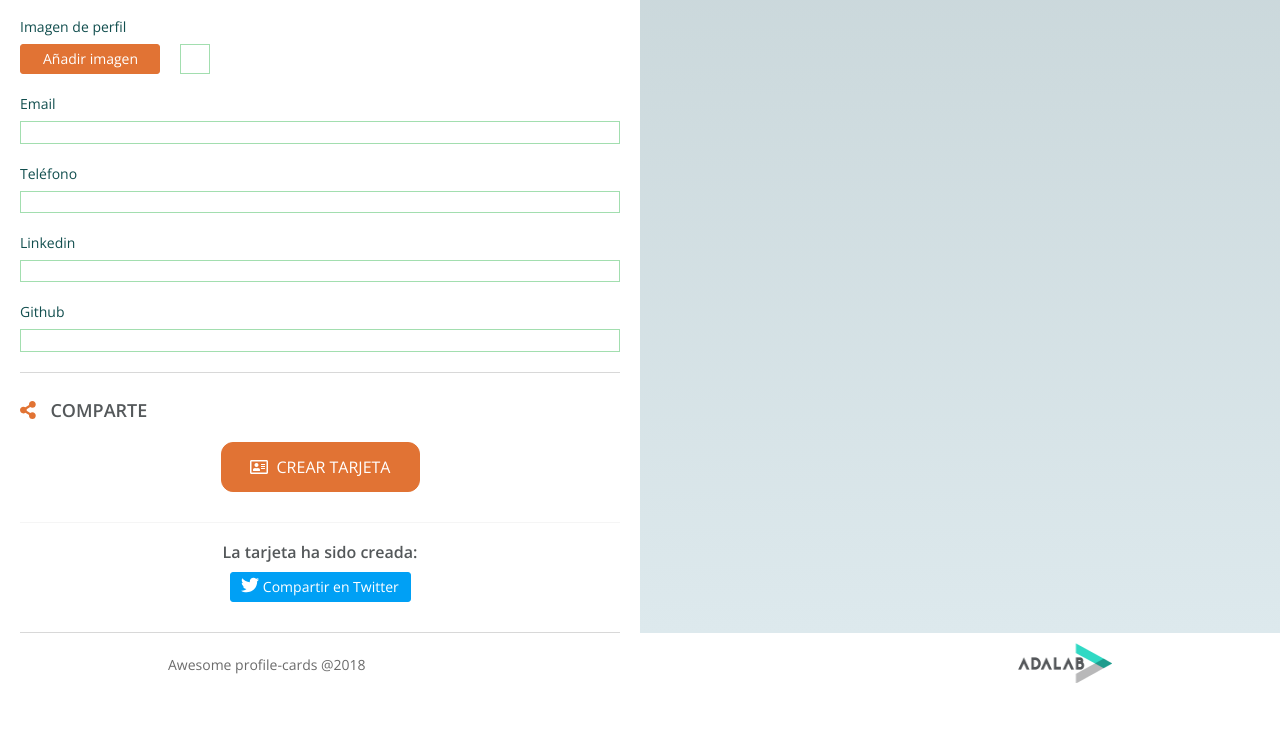
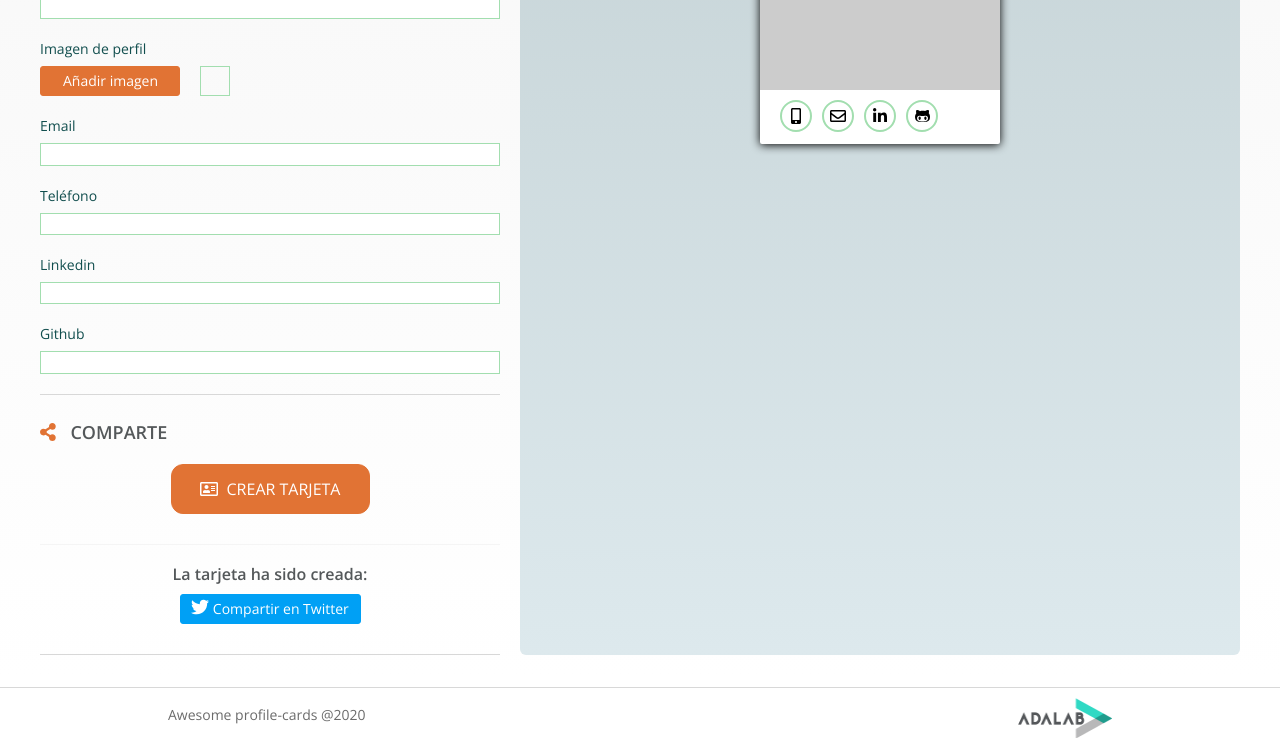
Before and after one commit to elevalgue/KardMA-Card-Maker-App, a website: page src/html/profilecards.html in a window 1280 px wide. Shown: the part 551-1303 px from the top of the page. Before the commit the page ends 1248 px from the top, so only its background shows below. Drawn offline with nearby package versions, Linux system fonts and the light colour scheme; files that its build step writes are made by us from their sources; placeholder pictures from the web are drawn by us; files whose address does not match are found by name.

Commit message:
add changes in tablet and desktop preview

```diff
--- a/src/html/partials/footer.html
+++ b/src/html/partials/footer.html
@@ -1,10 +1,14 @@
 <footer class="footer">
-    <div class="wrapper">
-        <span class="copy">Awesome profile-cards @2018</span>
-        <div class="logo">
-            <a href="https://adalab.es/" title="Ir a la web de Adalab">
-                <img class="logo--image" src="./assets/images/logo-adalab.png" alt="Logo de Adalab">
-            </a>
-        </div>
+  <div class="wrapper">
+    <span class="copy">Awesome profile-cards @2020</span>
+    <div class="logo">
+      <a href="https://adalab.es/" title="Ir a la web de Adalab">
+        <img
+          class="logo--image"
+          src="./assets/images/logo-adalab.png"
+          alt="Logo de Adalab"
+        />
+      </a>
     </div>
+  </div>
 </footer>
--- a/src/scss/core/_reset.scss
+++ b/src/scss/core/_reset.scss
@@ -147,6 +147,7 @@
 
 img {
   border-style: none;
+  width: 100%;
 }
 
 /* Forms
--- a/src/scss/layout/_custom.scss
+++ b/src/scss/layout/_custom.scss
@@ -2,6 +2,9 @@
 .wrapper__custom {
   padding-left: 20px;
   padding-right: 20px;
+  @include tablet {
+    padding-left: 0;
+  }
 }
 .article__form__noborder {
   border: none;
@@ -9,7 +12,7 @@
 .section__custom {
   font-family: $font-primary;
   font-weight: $font-weight-semibold;
-  @media all and (min-width: 768px){
+  @include tablet {
     grid-column: 1 / 2;
     grid-row: 1 / 1;
   }
--- a/src/scss/layout/_footer.scss
+++ b/src/scss/layout/_footer.scss
@@ -1,5 +1,6 @@
 .footer {
   margin: 18px auto 20px;
+  border-top: 1px solid $color-medium-extralight;
 
   @include tablet {
     margin: 10px auto;
@@ -26,6 +27,11 @@
       margin-bottom: 0;
     }
   }
+  .logo {
+    @include tablet {
+      margin-top: 10px;
+    }
+  }
 
   .logo--image {
     width: 103px;
--- a/src/scss/layout/_preview.scss
+++ b/src/scss/layout/_preview.scss
@@ -3,10 +3,6 @@
   background-image: linear-gradient(to bottom, #bfcdd0, #dde9ed);
   height: 100%;
   padding: 38px 40px;
-  @media all and (min-width: 768px){
-    grid-column: 2 / 3;
-    grid-row: 1 / 1;
-  }
 
   &__button {
     height: 30px;
@@ -79,3 +75,12 @@
     }
   }
 }
+
+@include tablet {
+  .preview {
+    grid-column: 2 / 3;
+    grid-row: 1 / 1;
+    padding: 180px 45px 267px;
+    border-radius: 6px;
+  }
+}
--- a/src/scss/pages/_index.scss
+++ b/src/scss/pages/_index.scss
@@ -12,10 +12,21 @@
   margin: auto;
 }
 
-.main__grid{
-  @media all and (min-width: 768px){
+.main__grid {
+  background-image: linear-gradient(
+    to bottom,
+    $color-medium-light,
+    $color-light
+  );
+
+  @include tablet {
     display: grid;
     grid-template-columns: repeat(2, 1fr);
     grid-template-rows: 1fr;
+    padding: 22px 40px;
+  }
+
+  @include desktop {
+    grid-template-columns: 40% 60%;
   }
 }
```
